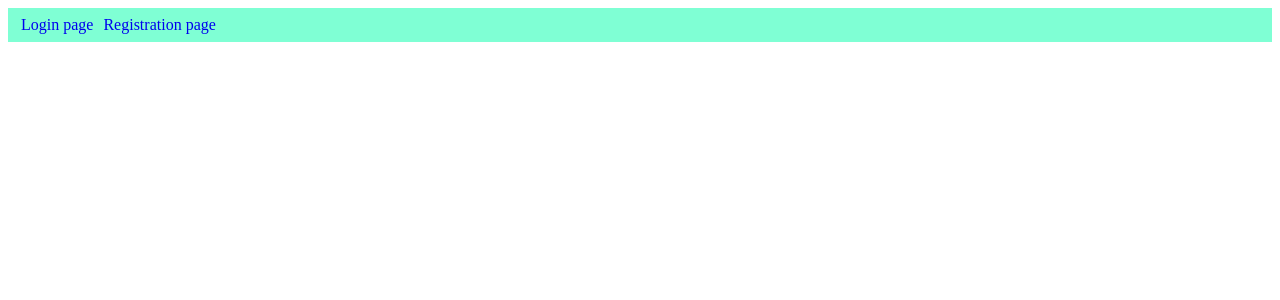
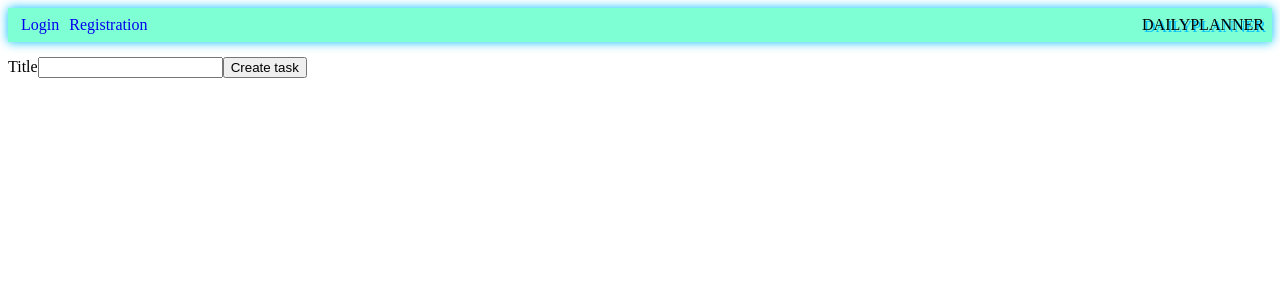
Before and after one commit to Ielay/dailyplanner-front, an Angular app: page /tasks/create in a window 1280 px wide. Before the commit this address led to /. Shown: the top 300 px of the page. Built offline with nearby package versions, Linux system fonts and the light colour scheme.

Commit message:
Task adding provided; task removing provided; site name provided in navigation panel

```diff
--- a/src/app/add-task-page/add-task-page.component.html
+++ b/src/app/add-task-page/add-task-page.component.html
@@ -1 +1,6 @@
-<p>add-task-page works!</p>
+<form id="taskFormControl" [formGroup]="taskFormControl">
+    <label for="title">Title</label>
+    <input id="title" type="text" name="title" formControlName="title">
+
+    <button type="submit" (click)="onTaskCreatePlicked()">Create task</button>
+</form>
--- a/src/app/add-task-page/add-task-page.component.ts
+++ b/src/app/add-task-page/add-task-page.component.ts
@@ -1,4 +1,8 @@
+import { TaskService } from './../tasks-list/task.service';
 import { Component, OnInit } from '@angular/core';
+import { FormGroup, FormControl, Validators } from '@angular/forms';
+import { Task } from '../tasks-list/task.model';
+import { Router } from '@angular/router';
 
 @Component({
   selector: 'app-add-task-page',
@@ -7,9 +11,31 @@ import { Component, OnInit } from '@angular/core';
 })
 export class AddTaskPageComponent implements OnInit {
 
-  constructor() { }
+  taskFormControl: FormGroup = new FormGroup({
+    title: new FormControl('', Validators.required)
+  });
+
+  constructor(private taskService: TaskService,
+              private router: Router) { }
 
   ngOnInit(): void {
   }
 
+  public onTaskCreatePlicked() {
+    if (this.taskFormControl.invalid) {
+      window.alert('You should fill in all input fields');
+      return;
+    }
+
+    const newTask = new Task(this.taskFormControl.value.title);
+    newTask.done = false;
+    // TODO: fake value, should provide normal way to inputting deadline date
+    newTask.deadline = 123;
+
+    this.taskService.addTask(newTask)
+      .subscribe(() => {
+        this.router.navigate(['tasks']);
+      });
+  }
+
 }
--- a/src/app/app.component.css
+++ b/src/app/app.component.css
@@ -1,7 +1,24 @@
+#app-name-header {
+    position: absolute;
+    right: 1em;
+    text-shadow: 2px 2px deepskyblue;
+
+    /* animation: moving 10s infinite;
+    animation-direction: alternate; */
+}
+
+/* @keyframes moving {
+    0%   {right: 1em;}
+    50%  {right: 50%;}
+    100% {right: 1em;}
+} */
+
 .links-container {
     display: block;
     background-color: aquamarine;
     padding: 8px;
+    margin-bottom: 15px;
+    box-shadow: 0 0 10px deepskyblue;
 }
 
 .link {
--- a/src/app/app.component.html
+++ b/src/app/app.component.html
@@ -1,8 +1,11 @@
 <div id="router-links-container" class="links-container">
-    <a class="link" routerLink='' *ngIf="!isUserLoggedIn">Login page</a>
-    <a class="link" routerLink='register' *ngIf="!isUserLoggedIn">Registration page</a>
-    <a class="link" routerLink='logout' *ngIf="isUserLoggedIn">Logout page</a>
-    <a class="link" routerLink='tasks' *ngIf="isUserLoggedIn">Tasks page</a>
+    <a class="link" routerLink='' *ngIf="!isUserLoggedIn">Login</a>
+    <a class="link" routerLink='register' *ngIf="!isUserLoggedIn">Registration</a>
+    <a class="link" routerLink='logout' *ngIf="isUserLoggedIn">Logout</a>
+    <a class="link" routerLink='tasks' *ngIf="isUserLoggedIn">Tasks</a>
+    <a class="link" routerLink='tasks/create' *ngIf="isUserLoggedIn">Create task</a>
+
+    <span id="app-name-header">DAILYPLANNER</span>
 </div>
 
 <router-outlet></router-outlet>
--- a/src/app/app.module.ts
+++ b/src/app/app.module.ts
@@ -18,7 +18,8 @@ const routes = [
   { path: '', component: LoginPageComponent},
   { path: 'logout', component: LogoutPageComponent},
   { path: 'register', component: RegisterPageComponent},
-  { path: 'tasks', component: TasksListComponent}
+  { path: 'tasks', component: TasksListComponent},
+  { path: 'tasks/create', component: AddTaskPageComponent}
 ];
 
 @NgModule({
--- a/src/app/login-page/login-page.component.ts
+++ b/src/app/login-page/login-page.component.ts
@@ -25,9 +25,8 @@ export class LoginPageComponent implements OnInit {
   }
 
   public onLoginButtonPushed(): void {
-    console.log(this.loginFormControl.value);
-
     if (this.loginFormControl.invalid){
+      window.alert('You should fill in all input fields');
       return;
     }
 
--- a/src/app/register-page/register-page.component.ts
+++ b/src/app/register-page/register-page.component.ts
@@ -38,6 +38,7 @@ export class RegisterPageComponent implements OnInit {
 
   public onRegisterClick() {
     if (this.registerFormControl.invalid) {
+      window.alert('You should fill in all input fields');
       return;
     }
 
--- a/src/app/tasks-list/task.model.ts
+++ b/src/app/tasks-list/task.model.ts
@@ -1,8 +1,9 @@
 export class Task {
+    public taskId: number;
     public title: string;
     public description: string;
-    public isDone: boolean;
-    public deadline: Date;
+    public done: boolean;
+    public deadline: number;
 
     constructor(title: string) {
         this.title = title;
--- a/src/app/tasks-list/task.service.ts
+++ b/src/app/tasks-list/task.service.ts
@@ -12,12 +12,17 @@ export class TaskService {
   constructor(private http: HttpClient,
               private userService: UserService) { }
 
-  // public getAllTasks(): Array<Task> {
   public getAllTasks() {
     return this.http.get(this.BASE_URL + '/task/all');
   }
 
-  public removeTask(title: string): void {
-    // this.tasks.splice(this.indexOfElemWithSpecifiedTitle(title), 1);
+  public removeTask(taskId: number) {
+    console.log(`Task id to remove: ${taskId}`);
+
+    return this.http.delete(this.BASE_URL + `/task/${taskId}/delete`);
+  }
+
+  public addTask(newTask: Task) {
+    return this.http.post(this.BASE_URL + '/task/add', newTask);
   }
 }
--- a/src/app/tasks-list/tasks-list.component.html
+++ b/src/app/tasks-list/tasks-list.component.html
@@ -1,13 +1,10 @@
 <div id="tasks-container">
     <ol>
-        <li *ngFor="let task of tasks">
+        <li *ngFor="let task of tasks; let i = index">
             <div>
                 {{task.title}}
-                <button>X</button>
+                <button type="button" (click)="removeItem(i)">X</button>
             </div>
         </li>
     </ol>
 </div>
-
-<input id="task-title-to-remove" type="text" #input>
-<button (click)="removeItem(input.value)">Remove item!</button>
--- a/src/app/tasks-list/tasks-list.component.ts
+++ b/src/app/tasks-list/tasks-list.component.ts
@@ -1,6 +1,7 @@
 import { TaskService } from './task.service';
 import { Task } from './task.model';
 import { Component, OnInit } from '@angular/core';
+import { Router } from '@angular/router';
 
 @Component({
   selector: 'app-tasks-list',
@@ -19,7 +20,12 @@ export class TasksListComponent implements OnInit {
       .subscribe((tasks: Array<Task>) => this.tasks = tasks);
   }
 
-  public removeItem(taskTitle: string) {
-    this.taskService.removeTask(taskTitle);
+  public removeItem(taskIdx: number) {
+    console.log(`Idx: ${taskIdx}`);
+
+    this.taskService.removeTask(this.tasks[taskIdx].taskId)
+      .subscribe(() => {
+        window.location.reload();
+      });
   }
 }
--- a/src/app/user.service.ts
+++ b/src/app/user.service.ts
@@ -21,7 +21,7 @@ export class UserService {
   public login(loginInfo: LoginInfo) {
     this.http.post(this.BASE_URL + '/user/login', loginInfo, {responseType: 'text'})
       .subscribe((token: string) => {
-        localStorage.setItem('DAILYPLANNER_ACCESS_TOKEN', token)
+        localStorage.setItem('DAILYPLANNER_ACCESS_TOKEN', token);
         window.location.reload();
       });
     }
```
